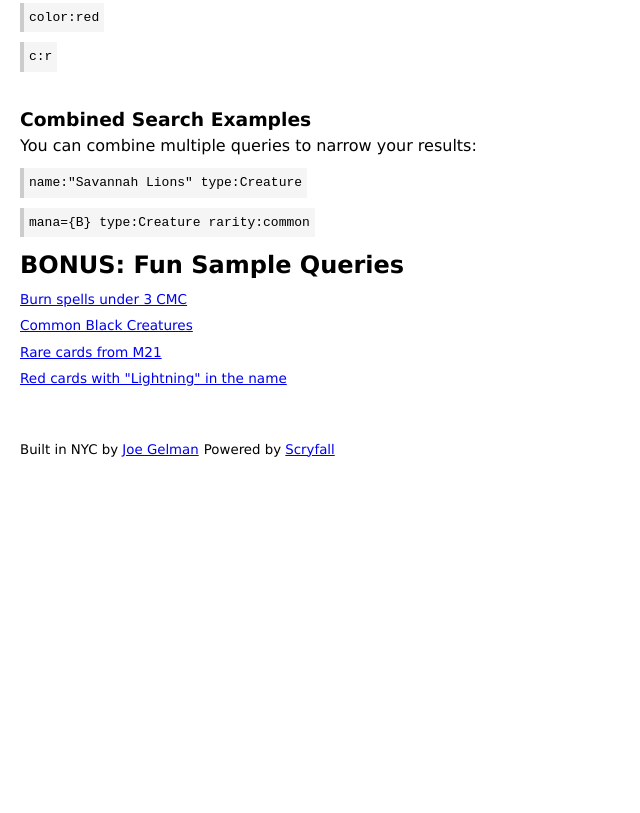
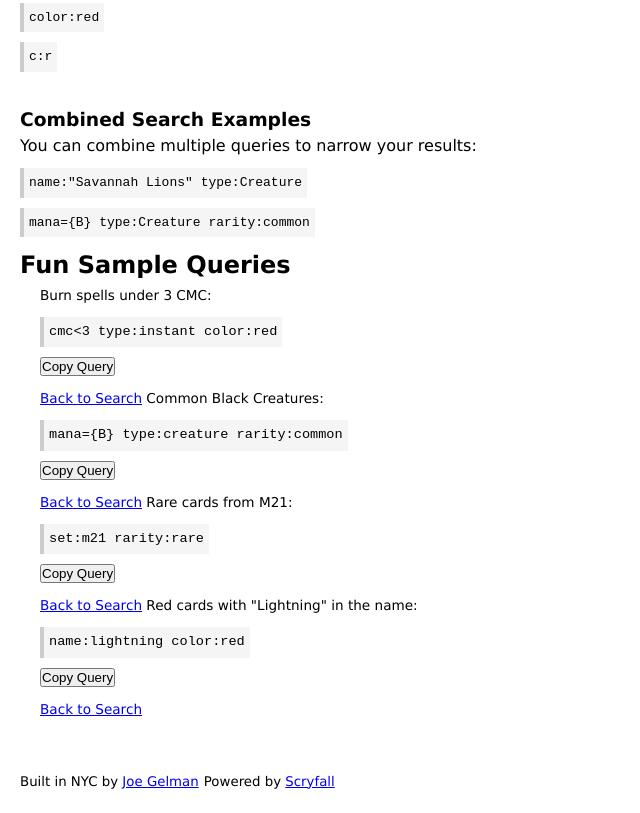
Before and after one commit to joegelman/plainstext, a plain HTML site: page howto.html in a window 1280 px wide. Shown: the part 1312-2125 px from the top of the page, without its empty margins (0-640 px from the left). Before the commit the page ends 1793 px from the top, so only its background shows below. Drawn offline with Linux system fonts and the light colour scheme.

Commit message:
Update howto.html

```diff
--- a/howto.html
+++ b/howto.html
@@ -71,10 +71,7 @@
             margin: 6px 0;
             font-size: .85rem;
         }
-        .fun-examples{
-            margin: 6px 0;
-            font-size: .85rem;
-        }
+
     </style>
 </head>
 <body>
@@ -127,18 +124,52 @@
 <code>mana={B} type:Creature rarity:common</code>
 
 <!-- Fun sample queries -->
-<h2>BONUS: Fun Sample Queries</h2>
-
-    <div class="fun-examples"></span><a href="/index.html?cmc<3 type:instant color:red" target="_blank">Burn spells under 3 CMC</a></div>
-    <div class="fun-examples"></span><a href="/index.html?mana={B} type:creature rarity:common" target="_blank">Common Black Creatures</a></div>
-    <div class="fun-examples"></span><a href="/index.html?set:m21 rarity:rare" target="_blank">Rare cards from M21</a></div>
-    <div class="fun-examples"></span><a href="/index.html?name:lightning color:red" target="_blank">Red cards with "Lightning" in the name</a></div>
-
+<h2>Fun Sample Queries</h2>
+<ul>
+    <span class="fun-examples">
+        Burn spells under 3 CMC:
+        <code>cmc<3 type:instant color:red</code>
+        <button class="copy-btn" onclick="copyQuery('cmc<3 type:instant color:red')">Copy Query</button>
+        <a class="back-to-search" href="index.html">Back to Search</a>
+    </span>
+    <span class="fun-examples">
+        Common Black Creatures:
+        <code>mana={B} type:creature rarity:common</code>
+        <button class="copy-btn" onclick="copyQuery('mana={B} type:creature rarity:common')">Copy Query</button>
+        <a class="back-to-search" href="index.html">Back to Search</a>
+    </span>
+    <span class="fun-examples">
+        Rare cards from M21:
+        <code>set:m21 rarity:rare</code>
+        <button class="copy-btn" onclick="copyQuery('set:m21 rarity:rare')">Copy Query</button>
+        <a class="back-to-search" href="index.html">Back to Search</a>
+    </span>
+    <span class="fun-examples">
+        Red cards with "Lightning" in the name:
+        <code>name:lightning color:red</code>
+        <button class="copy-btn" onclick="copyQuery('name:lightning color:red')">Copy Query</button>
+        <a class="back-to-search" href="index.html">Back to Search</a>
+    </span>
+</ul>
 
 <div id="footer">
     <small>Built in NYC by <a href="https://www.joegelman.com" target="_blank">Joe Gelman</a></small>
     <small>Powered by <a href="https://www.scryfall.com" target="_blank">Scryfall</a></small>
 </div>
 
+<script>
+    function copyQuery(query) {
+        // Create a temporary textarea to hold the query
+        const tempInput = document.createElement('textarea');
+        tempInput.value = query;
+        document.body.appendChild(tempInput);
+        tempInput.select();
+        document.execCommand('copy');
+        document.body.removeChild(tempInput);
+        alert('Query copied to clipboard!');
+    }
+</script>
+
+
 </body>
 </html>
```
